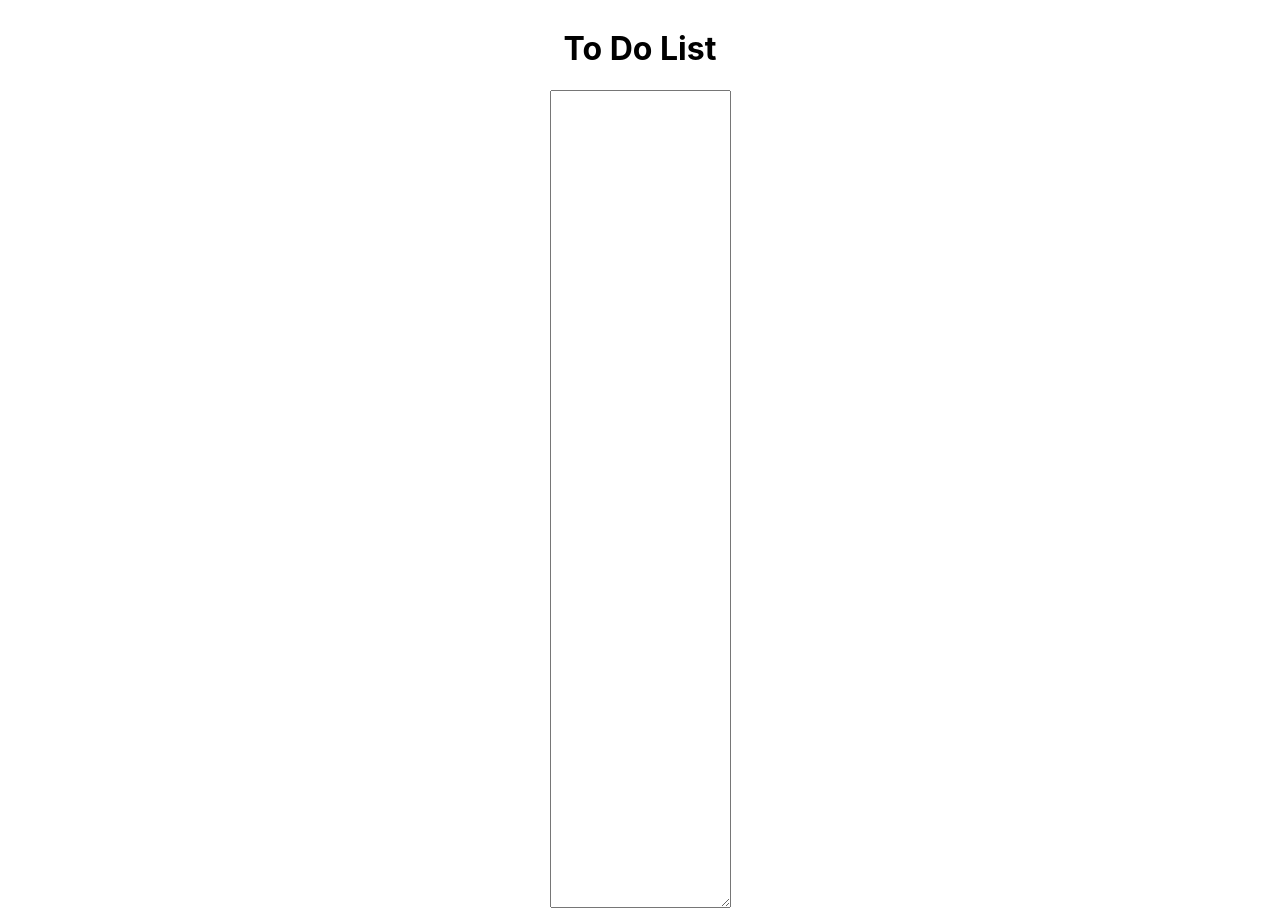
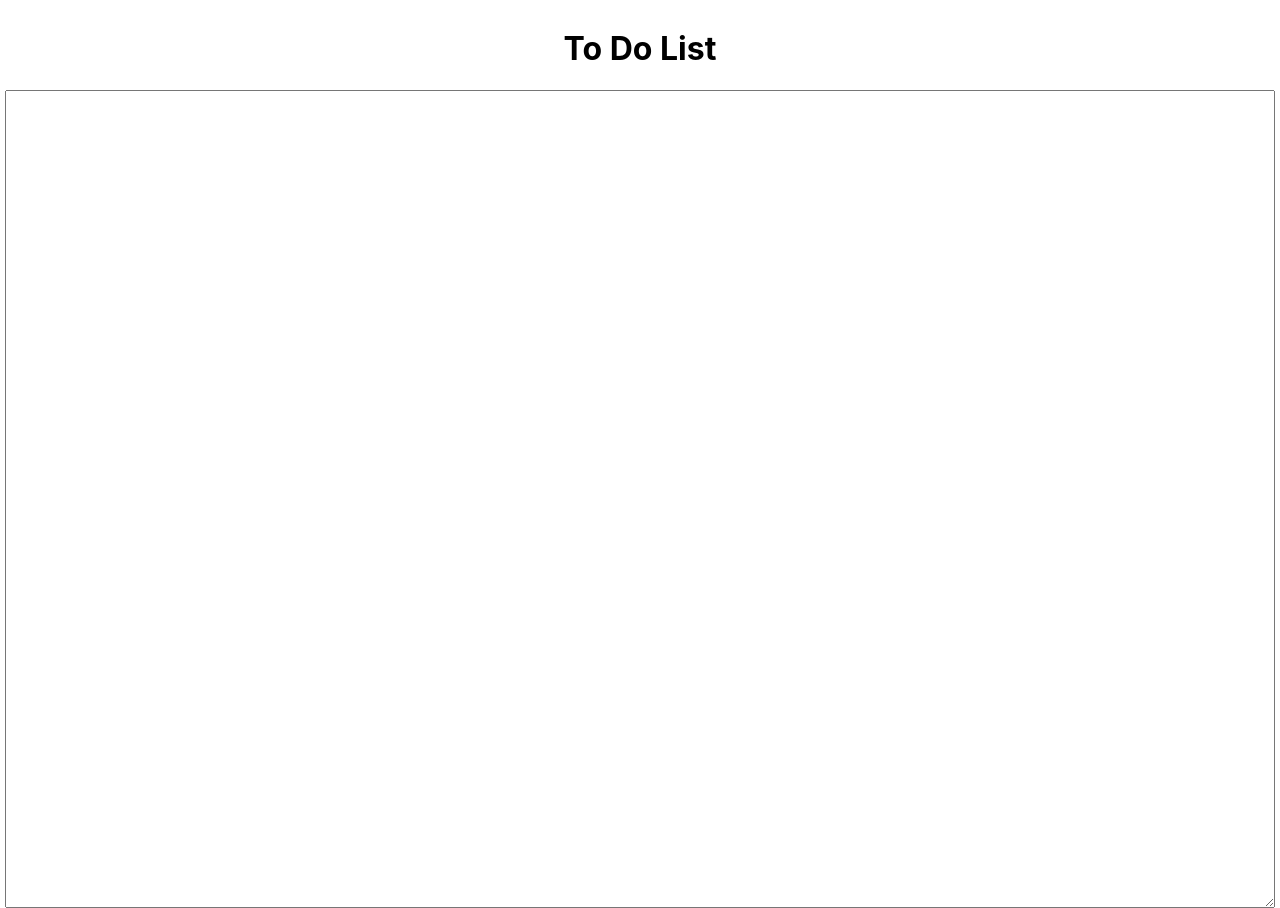
Before and after one commit to CrafterKolyan/todo, a Jekyll site: the page built from index.html, in a window 1280 px wide. Built offline with Jekyll 4.4.1, drawn with Linux system fonts in a browser that asks for light colours.

Commit message:
Add full-width to textarea

```diff
--- a/index.html
+++ b/index.html
@@ -8,7 +8,7 @@ javascript: js/main.js
 
 <div class="container full-height">
     <h1>To Do List</h1>
-    <textarea id="todo" oninput="saveToDo()" class="content"></textarea>
+    <textarea id="todo" oninput="saveToDo()" class="content full-width"></textarea>
     <div id="status"></div>
 </div>
 <script>
```
